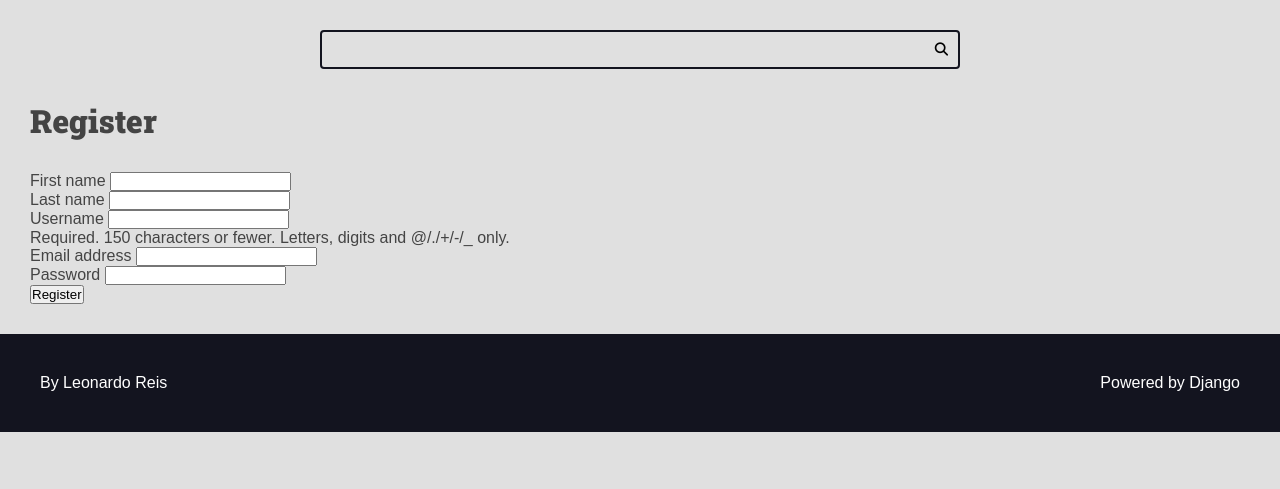
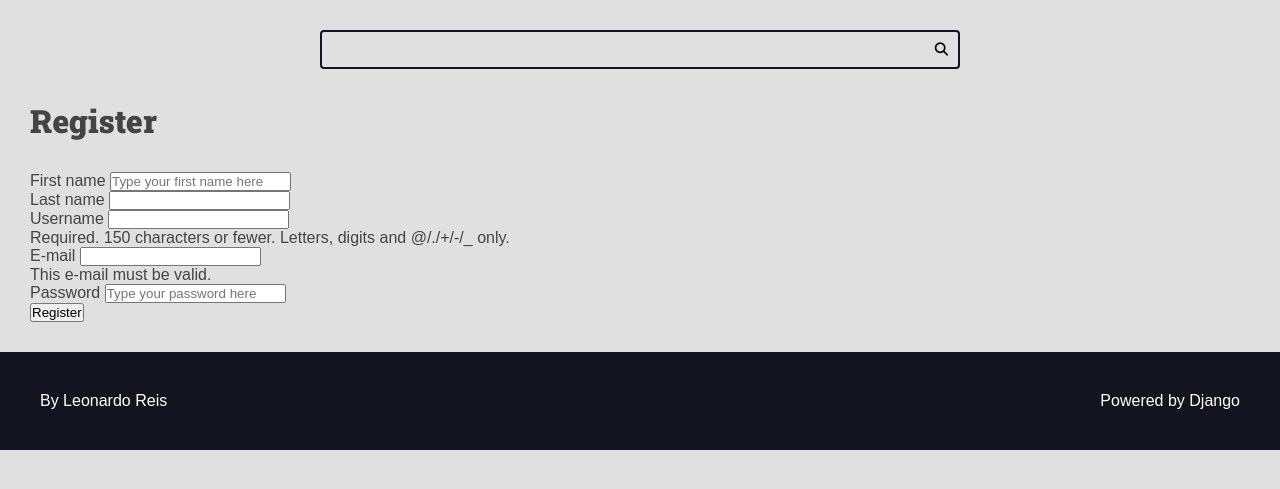
Before and after one commit to LeonardoReisC/django-project-recipes, a Django app: page /authors/register/ in a window 1280 px wide. Shown: the part 113-602 px from the top of the page. Run offline with Django 4.2, Linux system fonts and the light colour scheme.

Commit message:
set form fields' labels, widgets ...

```diff
--- a/authors/forms.py
+++ b/authors/forms.py
@@ -12,3 +12,26 @@ class RegisterForm(forms.ModelForm):
             'email',
             'password',
         ]
+        labels = {
+            'first_name': 'First name',
+            'last_name': 'Last name',
+            'username': 'Username',
+            'email': 'E-mail',
+            'password': 'Password',
+        }
+        help_texts = {
+            'email': 'This e-mail must be valid.'
+        }
+        error_messages = {
+            'username': {
+                'required': 'This field must not be empty.'
+            }
+        }
+        widgets = {
+            'first_name': forms.TextInput(attrs={
+                'placeholder': 'Type your first name here'
+            }),
+            'password': forms.PasswordInput(attrs={
+                'placeholder': 'Type your password here'
+            })
+        }
--- a/authors/templates/authors/pages/register_view.html
+++ b/authors/templates/authors/pages/register_view.html
@@ -5,7 +5,7 @@
 {% block content %}
 
 <div class="main-content center container">
-    <h1>Register {{ request.session.number }}</h1>
+    <h1>Register</h1>
 </div>
 
 <div class="main-content container">
```
